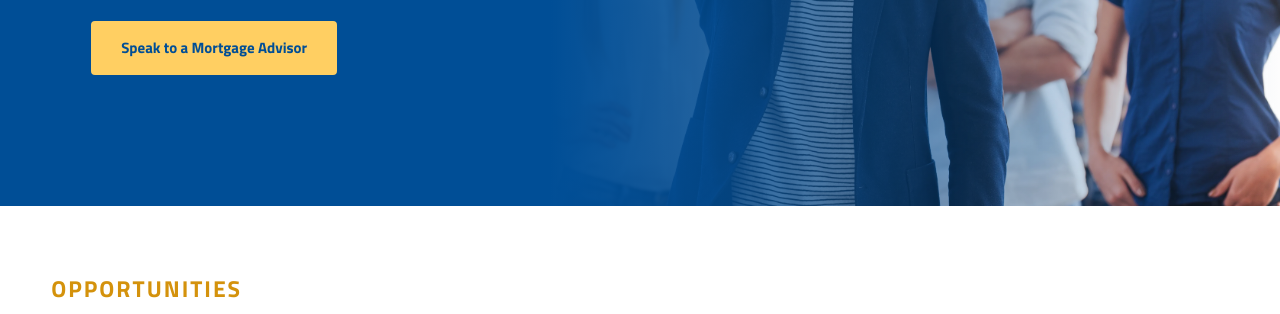
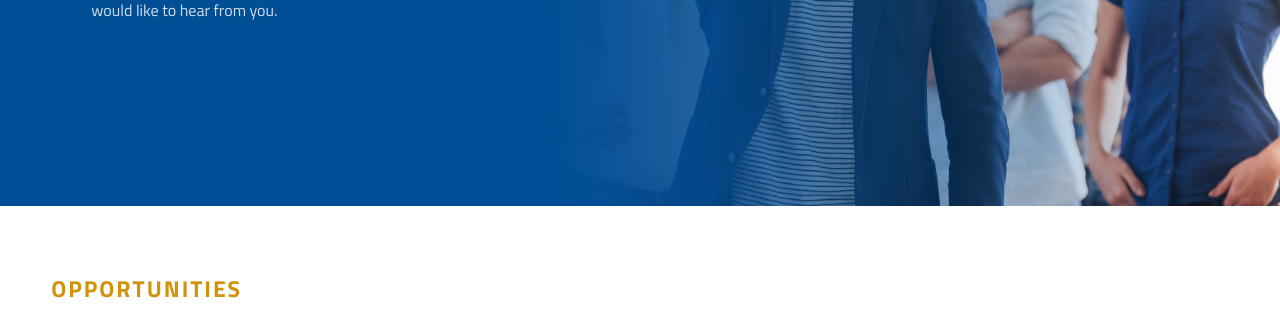
Before and after one commit to sunith21/webpageken, a website: page careers.html in a window 1280 px wide. Shown: the part 461-775 px from the top of the page. Drawn offline with Linux system fonts and the light colour scheme.

Commit message:
Careers: remove Speak to a Mortgage Advisor button from hero section

```diff
--- a/careers.html
+++ b/careers.html
@@ -103,10 +103,7 @@
         <p>
           We are building a professional and forward-thinking mortgage and protection advisory firm focused on delivering clear, structured and suitable advice. If you are looking to develop your career in financial services, we would like to hear from you.
         </p>
-        <div class="cta-row">
-          <a href="contact.html" class="btn btn-gold">Speak to a Mortgage Advisor</a>
 
-        </div>
       </div>
     </div>
 
```
